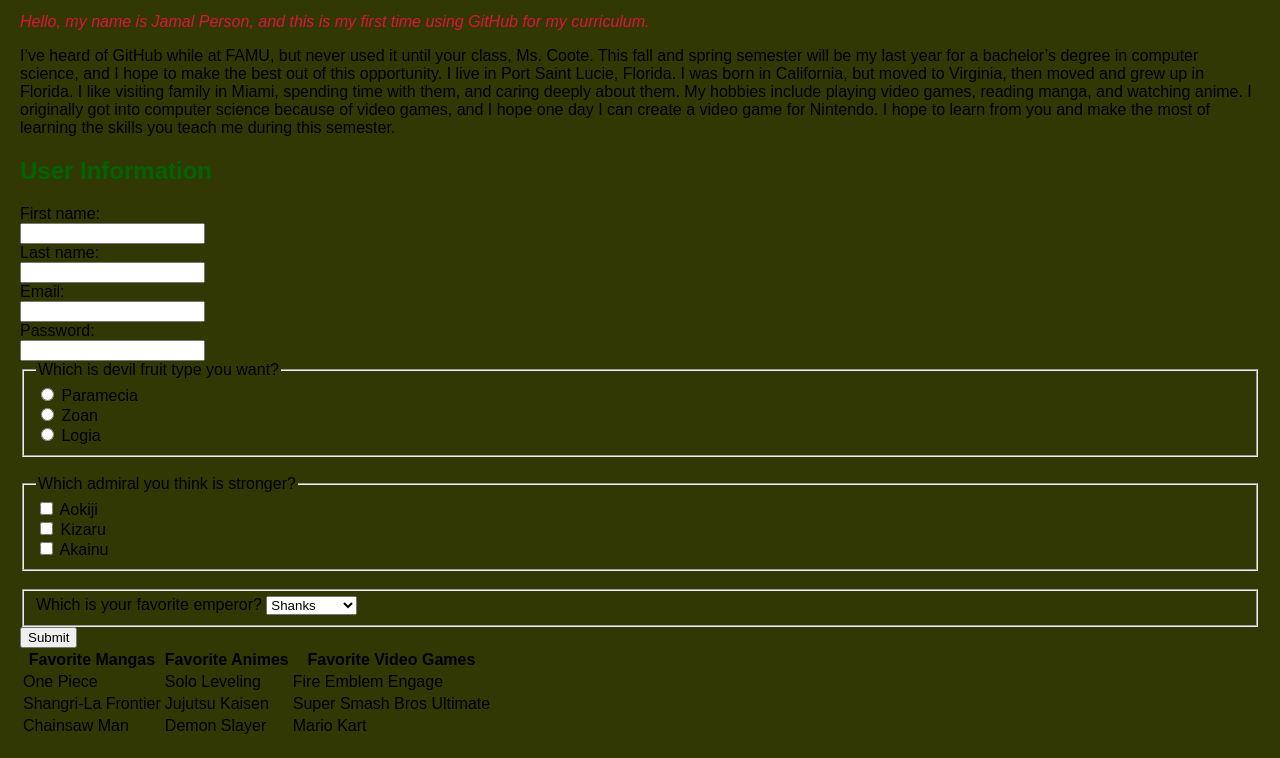
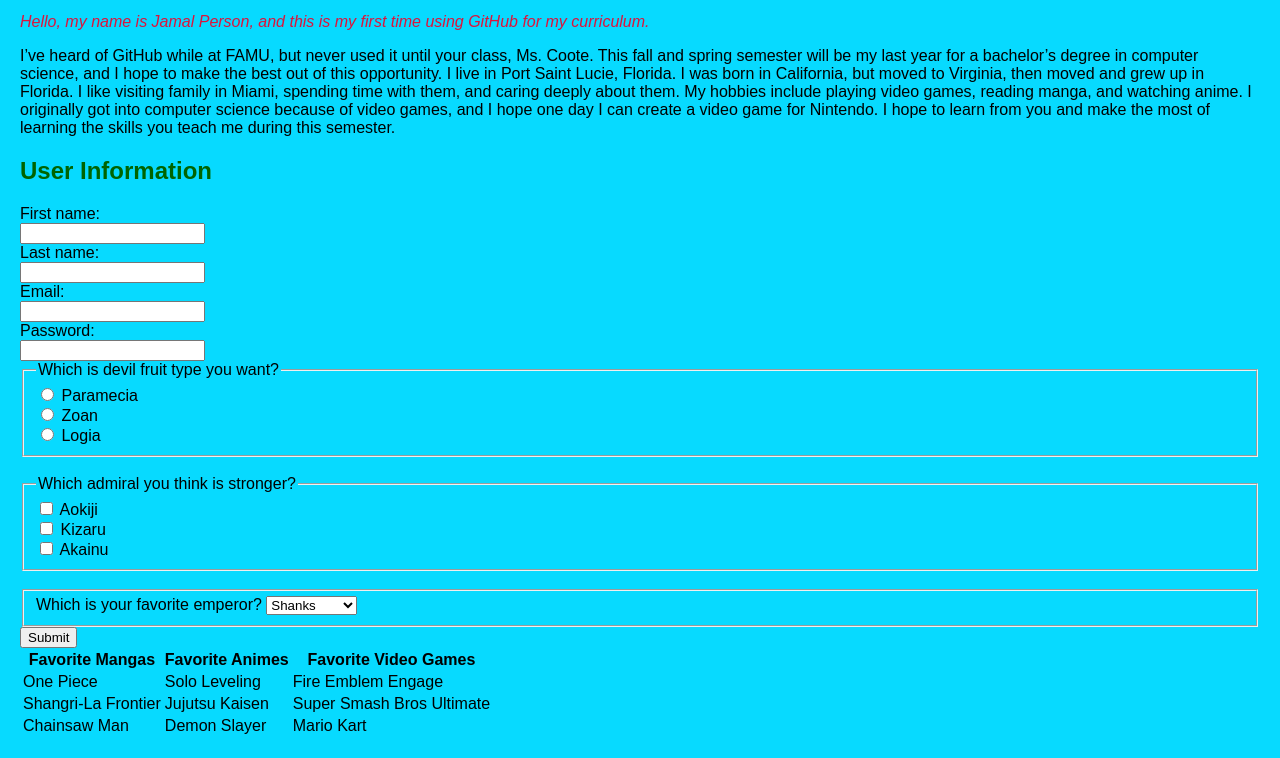
Before and after one commit to JP397/index.html, a plain HTML site: page index.html in a window 1280 px wide. Shown: the part 95-853 px from the top of the page. Drawn offline with Linux system fonts and the light colour scheme.

Commit message:
Update styles.css
background color

```diff
--- a/styles.css
+++ b/styles.css
@@ -1,7 +1,7 @@
 body {
   font-family: Arial, Helvetica, sans-serif;
   margin: 20px;
-  background-color:rgb(50,56,4);
+  background-color:rgb(7,218,255);
 }
 
 
```
